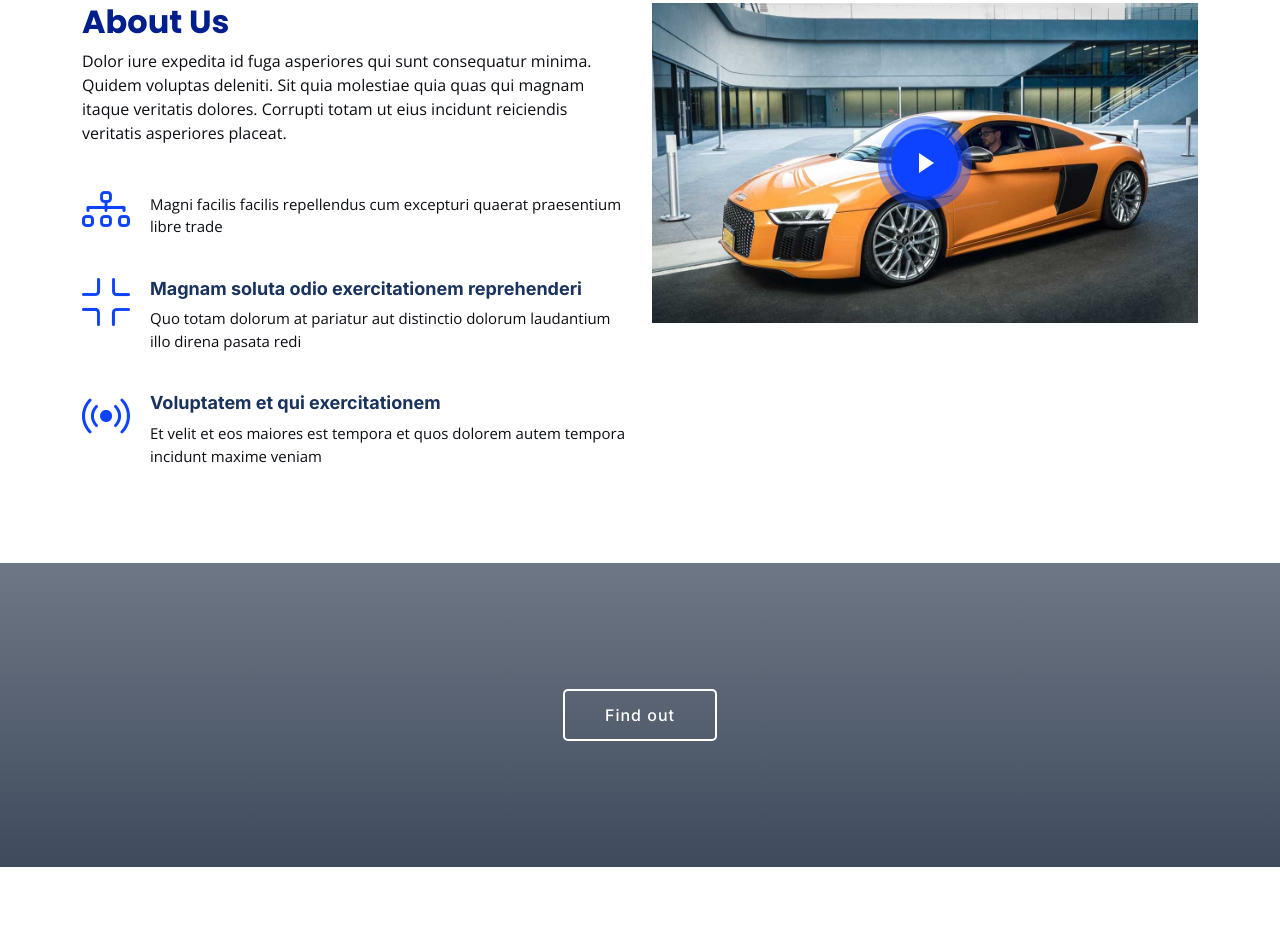
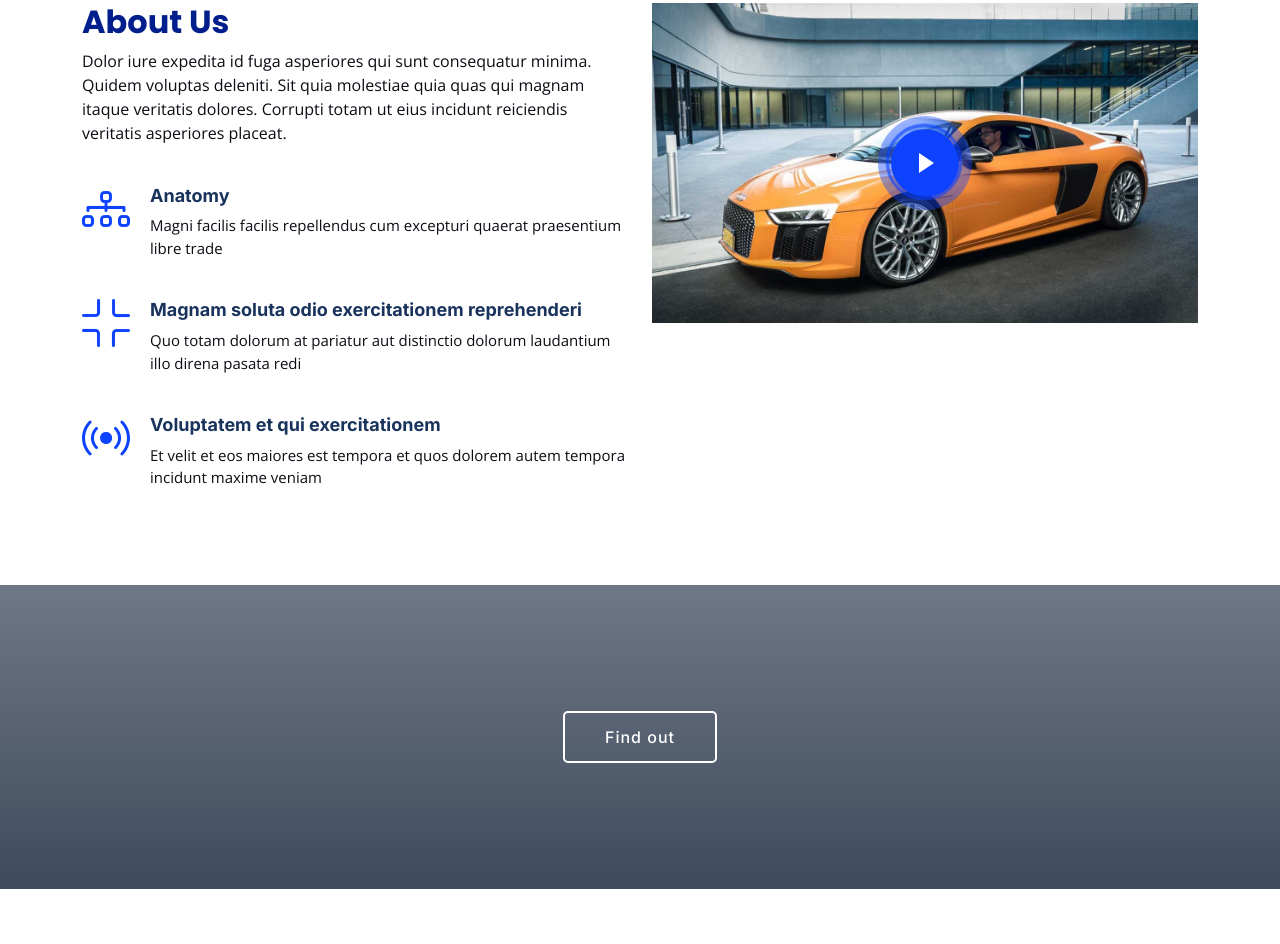
Before and after one commit to Ddan1233/Logis, a plain HTML site: page index.html in a window 1280 px wide. Shown: the part 735-1679 px from the top of the page. Drawn offline with nearby package versions, Linux system fonts and the light colour scheme.

Commit message:
title added

```diff
--- a/index.html
+++ b/index.html
@@ -120,7 +120,7 @@
               <li data-aos="fade-up" data-aos-delay="100">
                 <i class="bi bi-diagram-3"></i>
                 <div>
-                  <h5></h5>
+                  <h5>Anatomy</h5>
                   <p>Magni facilis facilis repellendus cum excepturi quaerat praesentium libre trade</p>
                 </div>
               </li>
```
